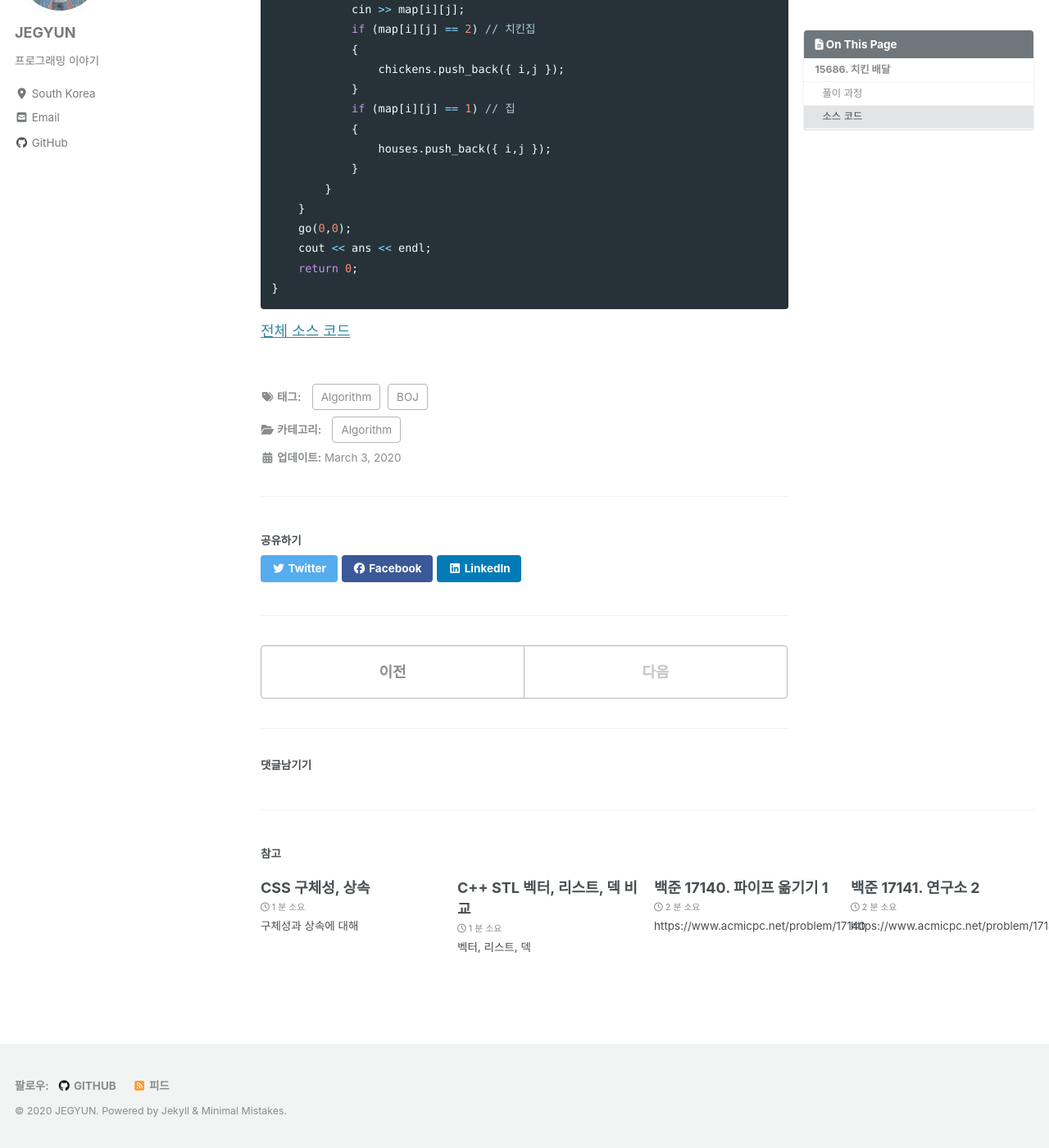
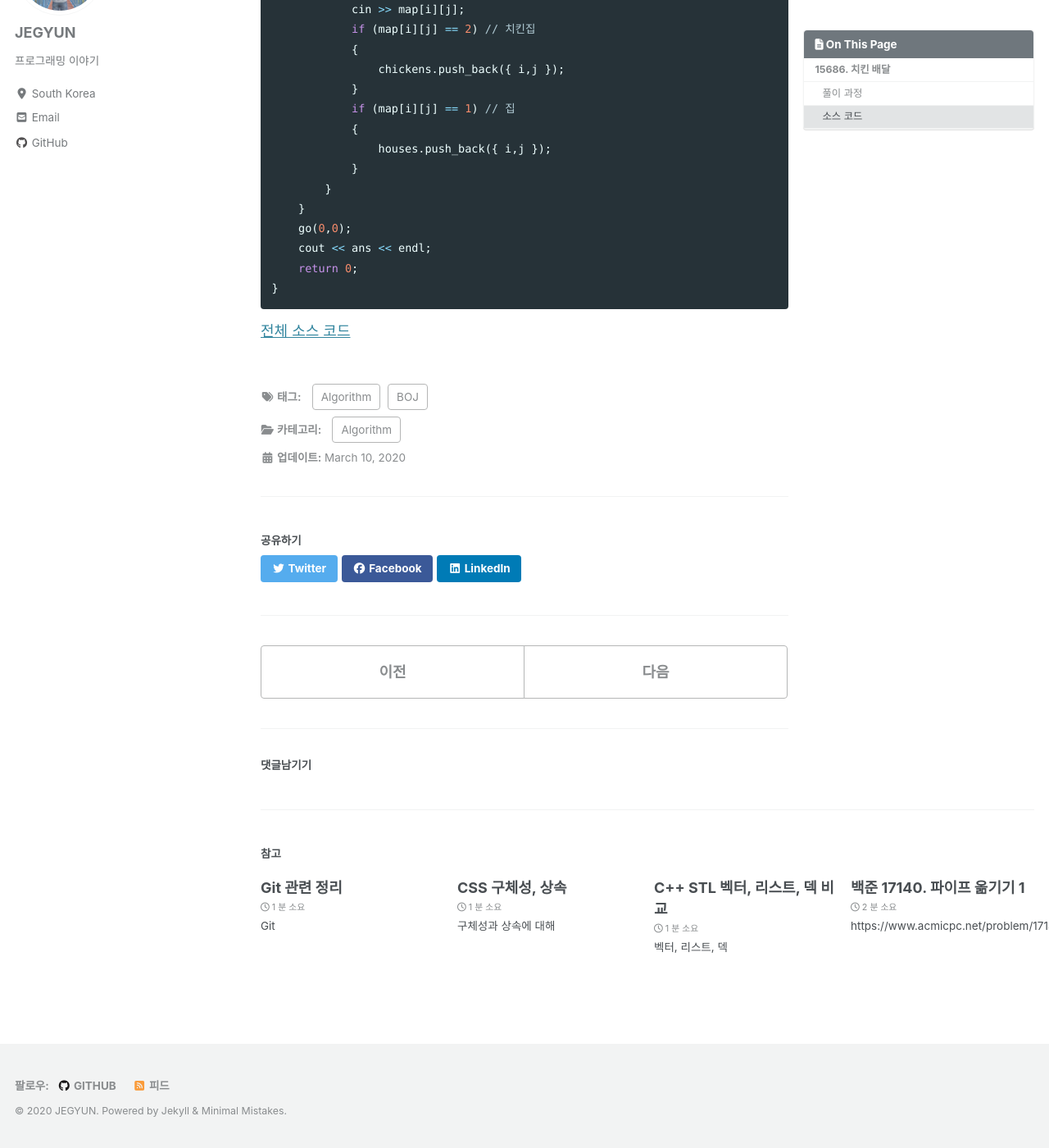
Before and after one commit to tdm1223/tdm1223.github.io, a Jekyll site: the page built from _posts/2020-03-10-BOJ 15686.md, in a window 1280 px wide and 1400 px high, scrolled down 1963 px. Shown: the whole window at 82% size. Built offline with Jekyll 4.4.1, drawn with Linux system fonts in a browser that asks for light colours; cached includes are drawn as plain includes; nearby versions of some CDN libraries; comment, search, counter and statistics services are not loaded; some of the changed lines change nothing that is shown.

Commit message:
[CREATE] 2020-03-11-ABoutGit

```diff
--- a/_posts/2020-03-10-BOJ 15686.md
+++ b/_posts/2020-03-10-BOJ 15686.md
@@ -6,7 +6,7 @@
 tags:
   - Algorithm
   - BOJ
-last_modified_at: 2020-03-03T08:23:50-00:00
+last_modified_at: 2020-03-10T08:06:50-00:00
 sitemap :
     changefreq : daily
     priority : 1.0
--- /dev/null
+++ b/_posts/2020-03-11-AboutGit.md
@@ -0,0 +1,41 @@
+---
+title:  "Git 관련 정리"
+excerpt: "Git"
+categories:
+  - git
+tags:
+  - git
+  - fork
+  - add
+  - commit
+  - branch
+  - workflow
+last_modified_at: 2020-03-11T08:20:50-00:00
+sitemap :
+    changefreq : daily
+    priority : 1.0
+toc: true
+---
+
+## fork에서 시작해서 PR을 보낼때까지의 흐름
+1. fork를 하여 나의 저장소로 프로젝트를 가져온다. 이 때, fork한 저장소는 원본 저장소와 연결되어 있다.
+2. fork한 프로젝트를 자신의 컴퓨터로 clone한다. 이 때, single-branch 옵션을 주어 특정 브랜치만 가져올 수 있다.
+3. 자신의 컴퓨터에서 수정 후 commit을 한다.
+4. push를 하여 자신의 원격 저장소에 올린다.
+5. push완료 후 자신의 github저장소에서 Pull Request를 보낸다.
+6. PR을 받은 관리자는 코드 변경내역을 확인하고 Merge여부를 결정하게 된다.
+
+## git add와 commit
+git add 명령어로 commit할 파일들을 올려놓는 가상 영역인 staging area에 작업한 특정 파일을 올릴 수 있다.
+git commit 명령어로 로컬 저장소의 현재 브랜치의 staging 영역에 변경 내용을 반영한 commit을 올릴 수 있다.
+git push 명령어로 로컬 저장소의 변경 내용을 원격 저장소로 보낼 수 있다.
+
+## branch&Pull Request를 사용하는 이유
+- 여러 명이 협업을 하여 프로젝트를 개발할 때는 서로 충돌이 발생할 수 있고, 프로젝트가 커질수록 기능이나 버전 관리의 어려움이 있다.
+- 원본 저장소에 대한 권한은 마스터만 가지고, 브랜치를 나눠서 작업한다.
+- 작업 후 PR하면 바로 원본 저장소에 적용되지 않는다. 마스터는 이 PR한 내용들 중 필요한 내용들만 merge해서 프로젝트에 반영시킬 수 있다.
+
+## Git Workflow 전략의 필요성
+1. 프로젝트를 버전별로 관리할 수 있다.
+2. 개발작업 히스토리를 커밋 로그를 활용해서 한눈에 보기 쉽다.
+3. 버그가 발생했을 때 대응이 더 쉽다. 개발중인 기능들에 영향을 주지 않고 현재 배포버전에서 hotfix 브랜치를 따서 긴급대응하는게 용이하다.
```
